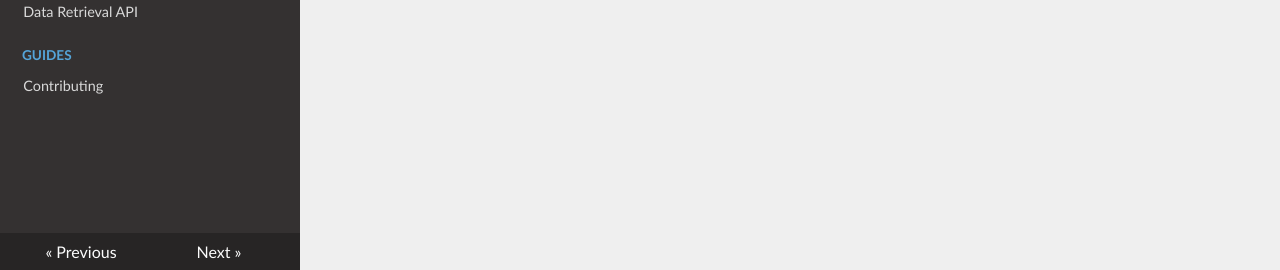
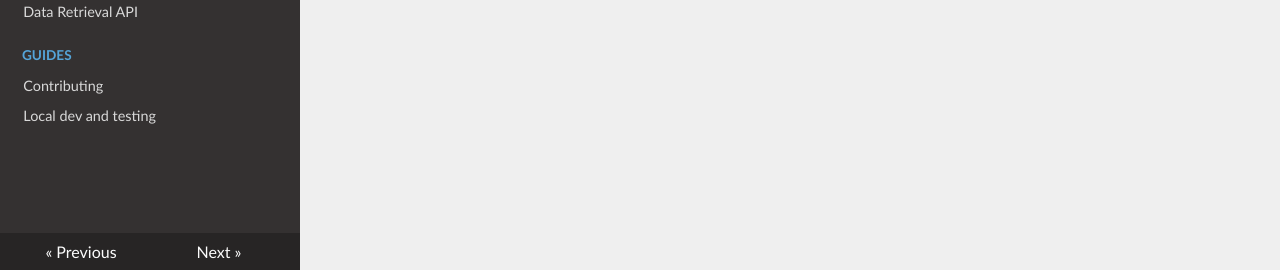
Before and after one commit to neicnordic/neic-sda, an MkDocs documentation site: the page built from docs/tests.md, in a window 1280 px wide. Shown: the part 627-897 px from the top of the page. Built offline with MkDocs 1.6.1, drawn with Linux system fonts in a browser that asks for light colours; nearby versions of some CDN libraries.

Commit message:
Added guide to navigation

```diff
--- a/mkdocs.yml
+++ b/mkdocs.yml
@@ -27,3 +27,4 @@ nav:
       - Data Retrieval API: "dataout.md"
   - "Guides":
       - Contributing: "CONTRIBUTING.md"
+      - Local dev and testing: "guides/local-dev-and-testing.md"
```
